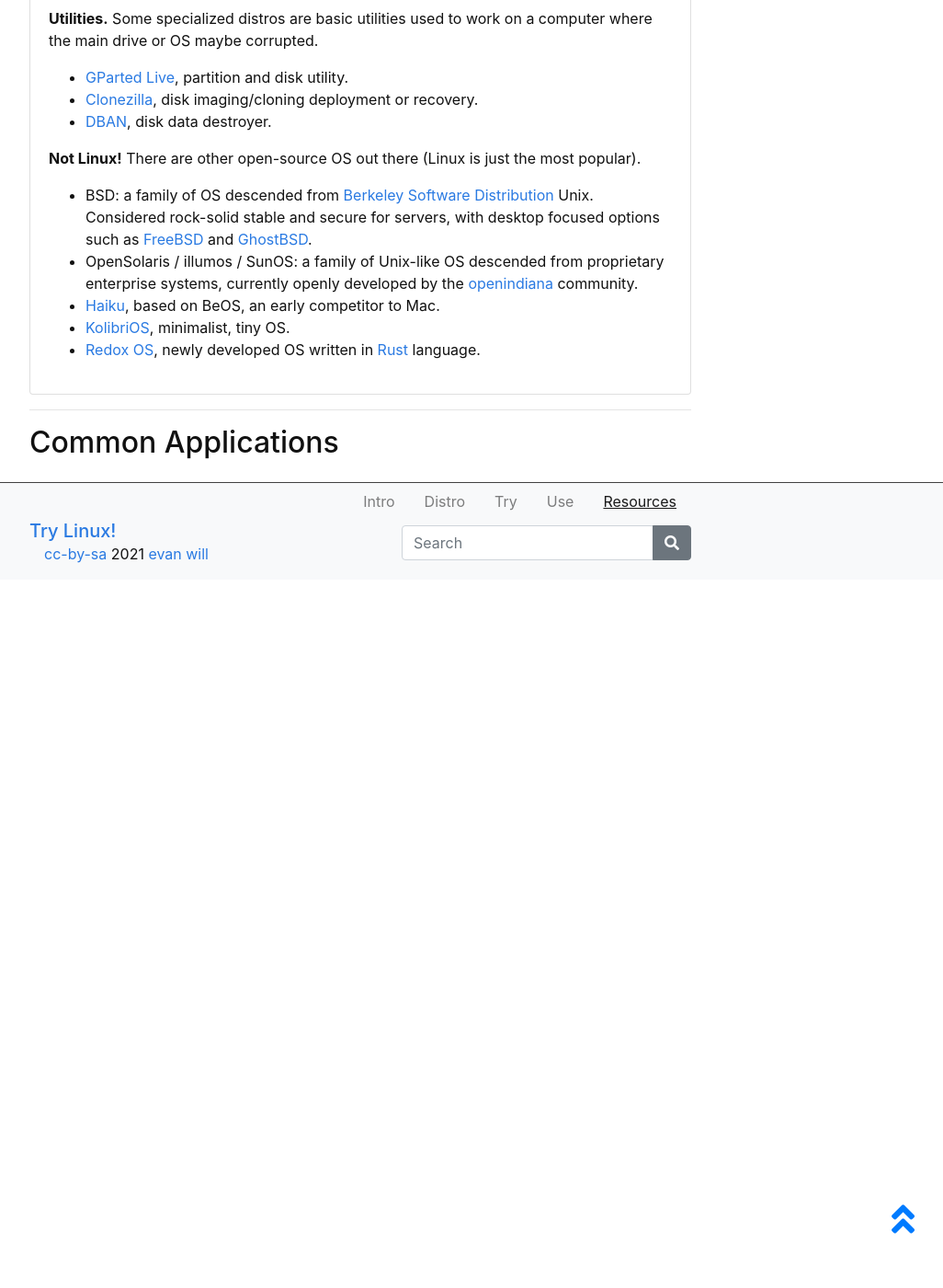
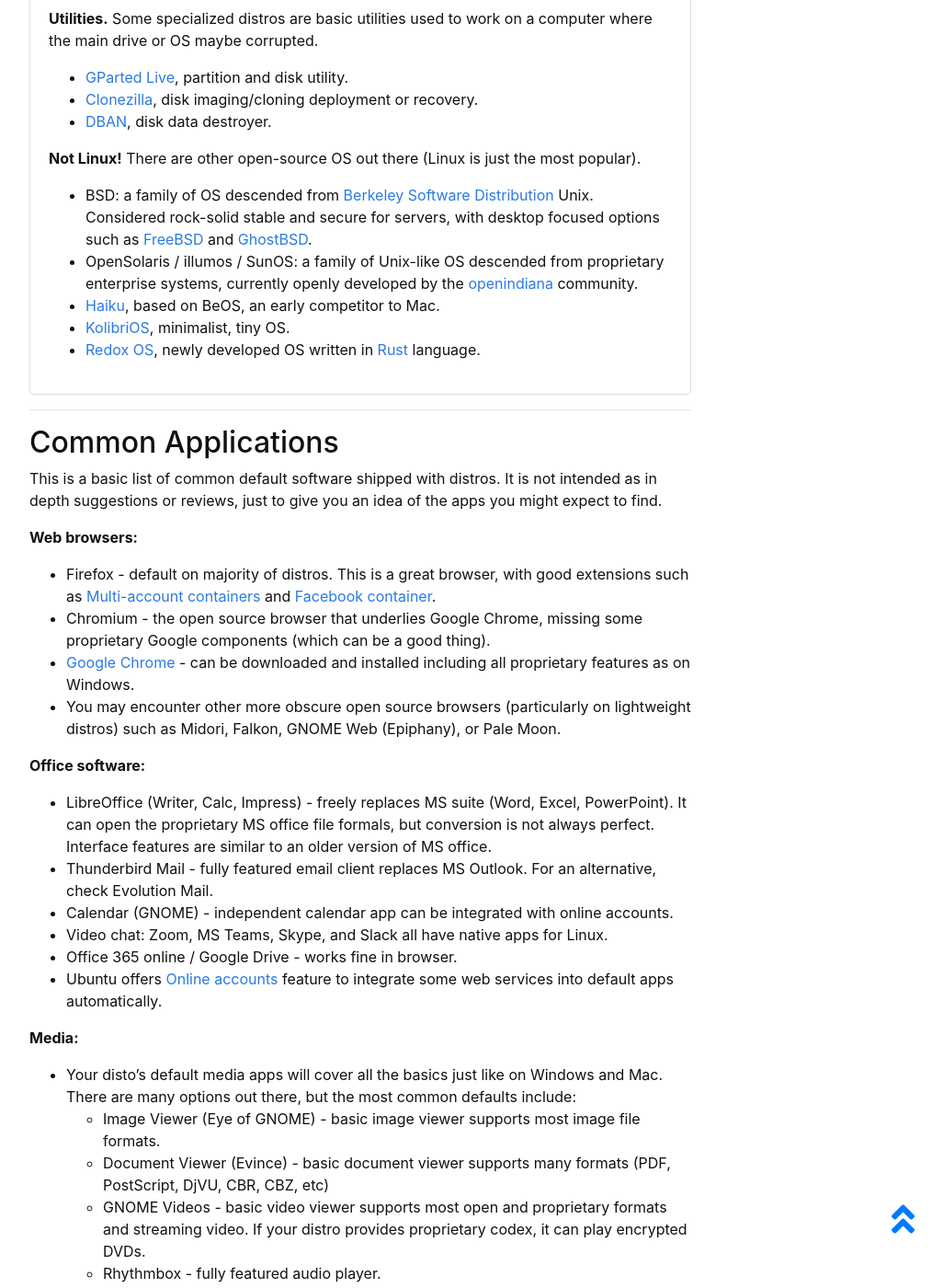
Before and after one commit to evanwill/try-linux, a Jekyll site: the page built from content/5-resources.md, in a window 1280 px wide and 1400 px high, scrolled down 3807 px. Shown: the whole window at 92% size, without its empty margins (248-1274 px from the left). Built offline with Jekyll 4.4.1, drawn with Linux system fonts in a browser that asks for light colours; before the commit the page ends 4437 px from its top, so only the background shows below that; some of the changed text lies outside the part shown.

Commit message:
common apps

```diff
--- a/content/5-resources.md
+++ b/content/5-resources.md
@@ -140,3 +140,46 @@ For example:
 ------------
 
 ## Common Applications
+
+This is a basic list of common default software shipped with distros.
+It is not intended as in depth suggestions or reviews, just to give you an idea of the apps you might expect to find.
+
+**Web browsers:**
+
+- Firefox - default on majority of distros. This is a great browser, with good extensions such as [Multi-account containers](https://addons.mozilla.org/en-US/firefox/addon/multi-account-containers/?src=search) and [Facebook container](https://addons.mozilla.org/en-US/firefox/addon/facebook-container/).
+- Chromium - the open source browser that underlies Google Chrome, missing some proprietary Google components (which can be a good thing).
+- [Google Chrome](https://www.google.com/chrome/) - can be downloaded and installed including all proprietary features as on Windows.
+- You may encounter other more obscure open source browsers (particularly on lightweight distros) such as Midori, Falkon, GNOME Web (Epiphany), or Pale Moon.
+
+**Office software:**
+
+- LibreOffice (Writer, Calc, Impress) - freely replaces MS suite (Word, Excel, PowerPoint). It can open the proprietary MS office file formals, but conversion is not always perfect. Interface features are similar to an older version of MS office.
+- Thunderbird Mail - fully featured email client replaces MS Outlook. For an alternative, check Evolution Mail.
+- Calendar (GNOME) - independent calendar app can be integrated with online accounts.
+- Video chat: Zoom, MS Teams, Skype, and Slack all have native apps for Linux.
+- Office 365 online / Google Drive - works fine in browser.
+- Ubuntu offers [Online accounts](https://help.ubuntu.com/stable/ubuntu-help/accounts.html.en) feature to integrate some web services into default apps automatically.
+
+**Media:**
+
+- Your disto's default media apps will cover all the basics just like on Windows and Mac. There are many options out there, but the most common defaults include:
+    - Image Viewer (Eye of GNOME) - basic image viewer supports most image file formats.
+    - Document Viewer (Evince) - basic document viewer supports many formats (PDF, PostScript, DjVU, CBR, CBZ, etc)
+    - GNOME Videos - basic video viewer supports most open and proprietary formats and streaming video. If your distro provides proprietary codex, it can play encrypted DVDs.
+    - Rhythmbox - fully featured audio player.
+    - Shotwell - photo management app with basic editing features and ability to connect to online services.
+    - Cheese - photos and videos from web cam.
+    - Scanner - automatically connects to most scanners via USB or on local network.
+    - Printers typically just connect with no issues.
+- GIMP - advanced photo editing.
+- Inkscape - vector editing.
+
+**Utilities:**
+
+- Basic helpers: Screenshot, Calculator, To-Do List, Text Editor, Terminal
+- Basic games: Solitaire, GNOME Mines, GNOME Sudoku, GNOME Mahjongg
+- Software - an app store like application for installing new programs.
+- Software Updater - automatically keeps system up to date, prompting you to install updates. Updates are much more common, but much quicker and less disruptive than on Windows.
+- System Monitor - like Windows task manager.
+- File Roller - create/open zip and other compressed file archives.
+- Deja Dupe Backup - set up automatic backup on internal or external drives.
```
